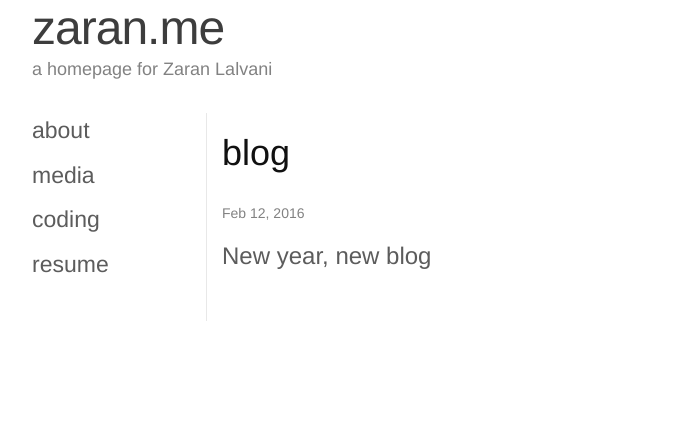
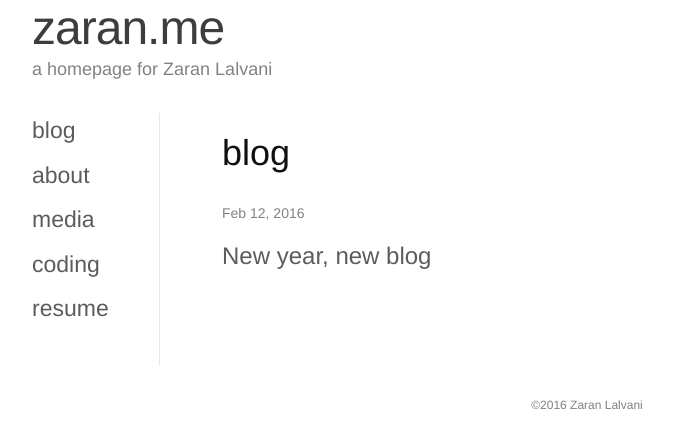
Before and after one commit to zlalvani/zaran-webzone-jekyll, a Jekyll site: the page built from index.html, in a window 1280 px wide. Shown: the top 448 px of the page, without its empty margins (53-726 px from the left). Built offline with Jekyll 4.4.1, drawn with Linux system fonts in a browser that asks for light colours.

Commit message:
design changes

```diff
--- a/_includes/footer.html
+++ b/_includes/footer.html
@@ -2,6 +2,7 @@
 
 
   <div class="wrapper">
+    <div class="footer-heading col-md-12 col-sm-12 col-xs-12">©{{ 'now' | date: "%Y" }} Zaran Lalvani</div>
     <!--
     <h2 class="footer-heading">{{ site.title }}</h2>
 
--- a/_includes/navigator.html
+++ b/_includes/navigator.html
@@ -1,3 +1,5 @@
+<p><a class="page-link" href="/">blog</a></p>
+
 {% for my_page in site.pages %}
   {% if my_page.title and my_page.url != "/404.html"%}
   <p><a class="page-link" href="{{ my_page.url | prepend: site.baseurl }}">{{ my_page.title }}</a></p>
--- a/_layouts/default.html
+++ b/_layouts/default.html
@@ -8,8 +8,14 @@
       <div class="row">
         {% include header.html %}
           <div class="page-content col-md-12">
-            <div class="site-nav col-md-2 col-sm-2 col-xs-3">
-              {% include navigator.html %}
+            <div class="col-md-2 col-sm-2 col-xs-3">
+              <div class="row">
+                <div class="site-nav col-md-9 col-sm-11 col-xs-12">
+                  {% include navigator.html %}
+                </div>
+                <div class="col-md-3 col-sm-1 col-xs-0">
+                </div>
+              </div>
             </div>
             <div class="wrapper col-md-10 col-sm-10 col-xs-9">
               {{ content }}
--- a/_sass/_layout.scss
+++ b/_sass/_layout.scss
@@ -58,6 +58,7 @@
     .page-link {
         line-height: $base-line-height;
         color: $link-color;
+        //position: relative;
         //margin-left: $spacing-unit;
         //margin-right: $spacing-unit / 2;
         /*
@@ -69,9 +70,20 @@
         */
         &:hover {
             color: red;
-            font-size: 28px;
+            -webkit-transform: scale(1.1);
+            -moz-transform: scale(1.1);
+            -ms-transform: scale(1.1);
+            -o-transform: scale(1.1);
+            //font-size: 28px;
             text-decoration: none;
         }
+    }
+    .inner {
+        position: absolute;
+    }
+
+    .page-link:hover .inner {
+        z-index: 100;
     }
 
     /*
@@ -137,7 +149,10 @@
 }
 
 .footer-heading {
-    font-size: 18px;
+    font-size: 12px;
+    line-height: $base-line-height;
+    text-align: center;
+    color: $grey-color;
     margin-bottom: $spacing-unit / 2;
 }
 /*
```
